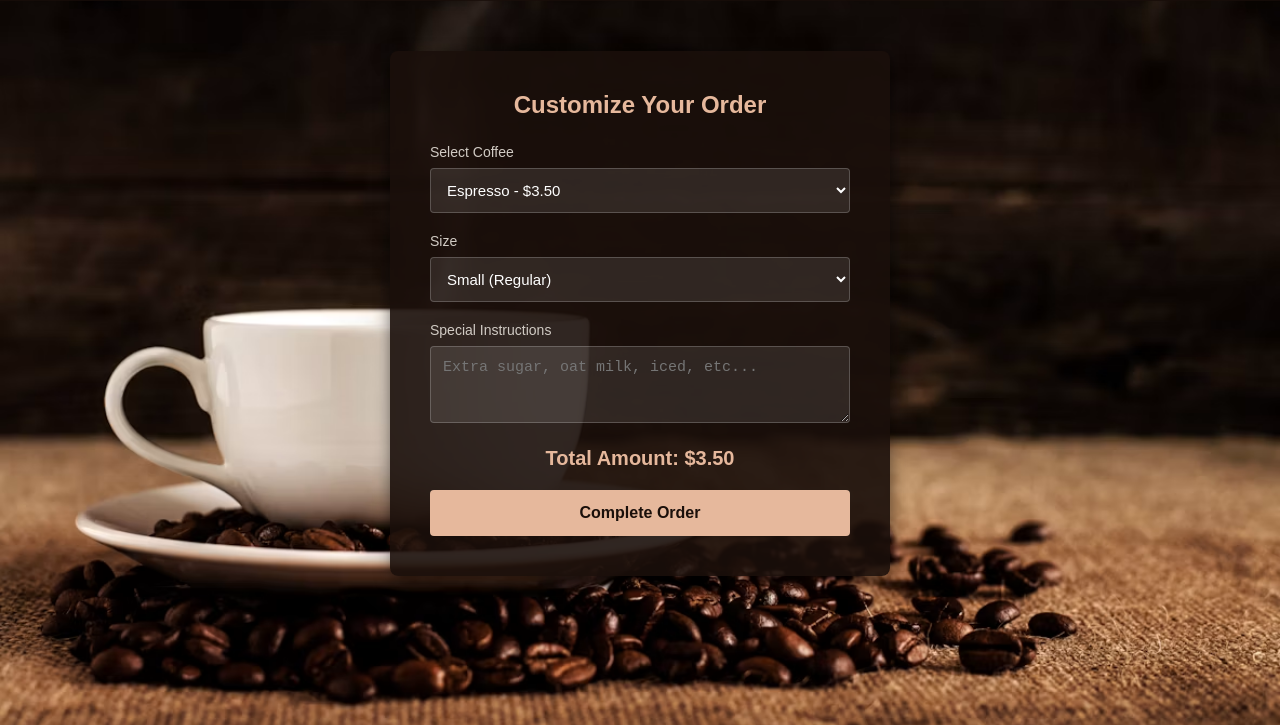
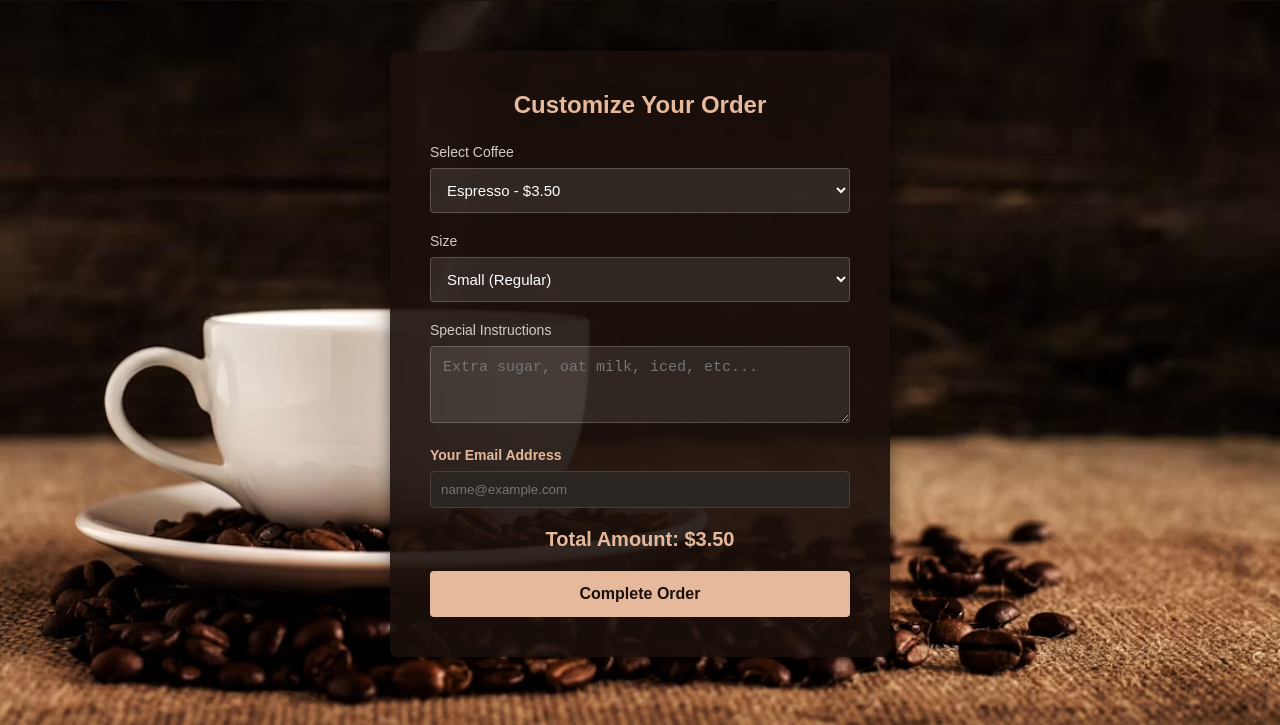
Before and after one commit to FranX0820/Coffee, a website: page public/order.html in a window 1280 px wide. Shown: the part 75-800 px from the top of the page. Drawn offline with Linux system fonts and the light colour scheme.

Commit message:
Backend: added email data attribute field to schema and connected lifecycle transporters

```diff
--- a/models/Order.js
+++ b/models/Order.js
@@ -6,12 +6,12 @@ const orderSchema = new mongoose.Schema(
     size: { type: String, required: true },
     notes: { type: String, default: "" },
     totalPrice: { type: Number, required: true },
-    // ✅ Make absolutely sure this block is written exactly like this:
     status: {
       type: String,
       default: "pending",
       enum: ["pending", "completed"],
     },
+    email: { type: String, required: true }
   },
   { timestamps: true },
 );
--- a/public/order.html
+++ b/public/order.html
@@ -67,6 +67,33 @@
               placeholder="Extra sugar, oat milk, iced, etc..."
             ></textarea>
           </div>
+          <div class="form-group">
+            <label
+              for="user-email"
+              style="
+                color: #e6b89c;
+                font-weight: bold;
+                display: block;
+                margin-bottom: 8px;
+              "
+              >Your Email Address</label>
+
+            <input
+              type="email"
+              id="user-email"
+              required
+              style="
+                width: 100%;
+                padding: 10px;
+                background: #2b2521;
+                border: 1px solid #4a3f35;
+                border-radius: 4px;
+                color: #fff;
+                box-sizing: border-box;
+              "
+              placeholder="name@example.com"
+            />
+          </div>
           <button type="button" class="submit-btn" id="order-click-btn">
             Complete Order
           </button>
--- a/public/script.js
+++ b/public/script.js
@@ -37,9 +37,12 @@ document.addEventListener("DOMContentLoaded", () => {
       e.preventDefault(); // Stop page flashing/reloading
       console.log("Button clicked! Gathering order details...");
 
+      // Inside your public/script.js orderBtn event listener:
       const orderData = {
         coffeeType: coffeeSelect.value,
         size: sizeSelect.value,
+        // ✅ Add this line to target your new email field string
+        email: document.getElementById("user-email").value,
         notes: document.getElementById("notes").value,
         totalPrice: parseFloat(
           priceDisplay.innerText.replace("Total Amount: $", ""),
```
Also changed, not shown: server.js (line endings or trailing spaces). Lines whose indentation alone changed are shown as unchanged.
